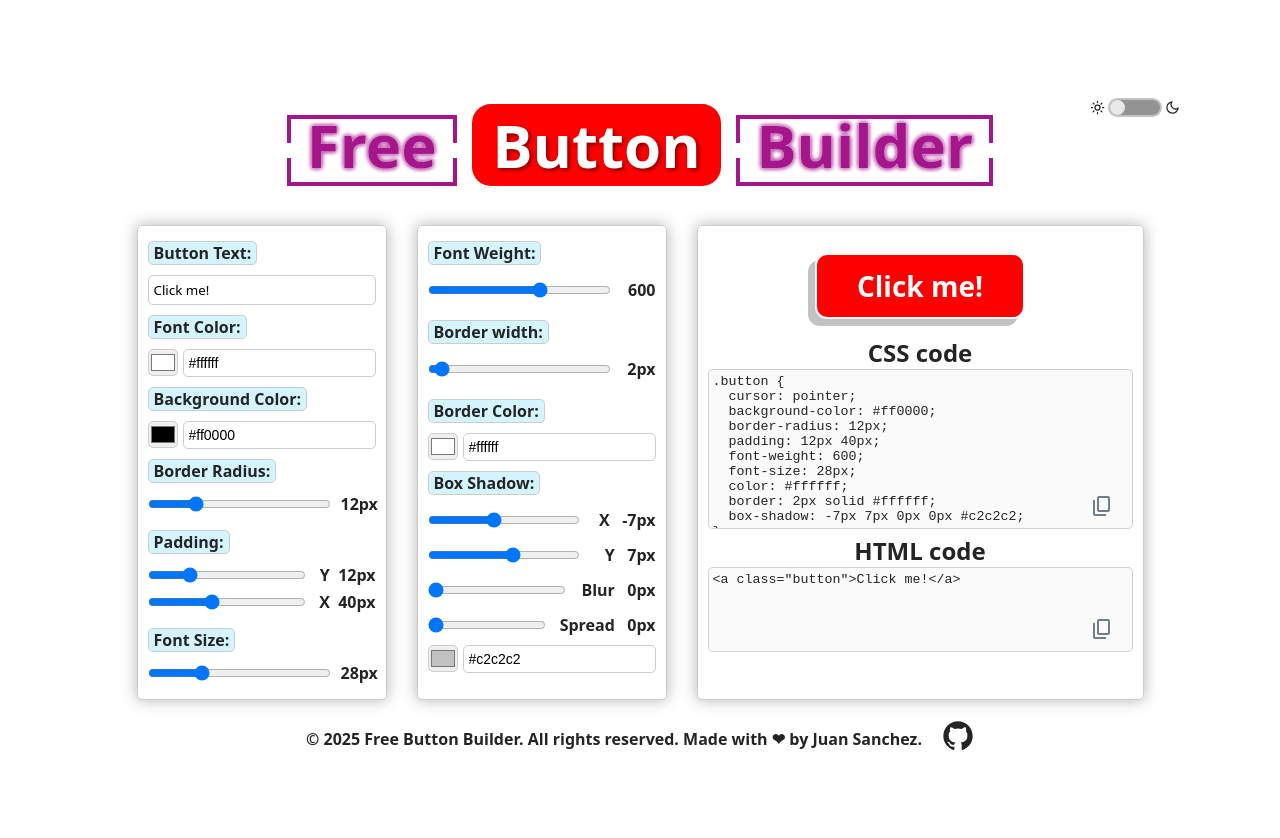
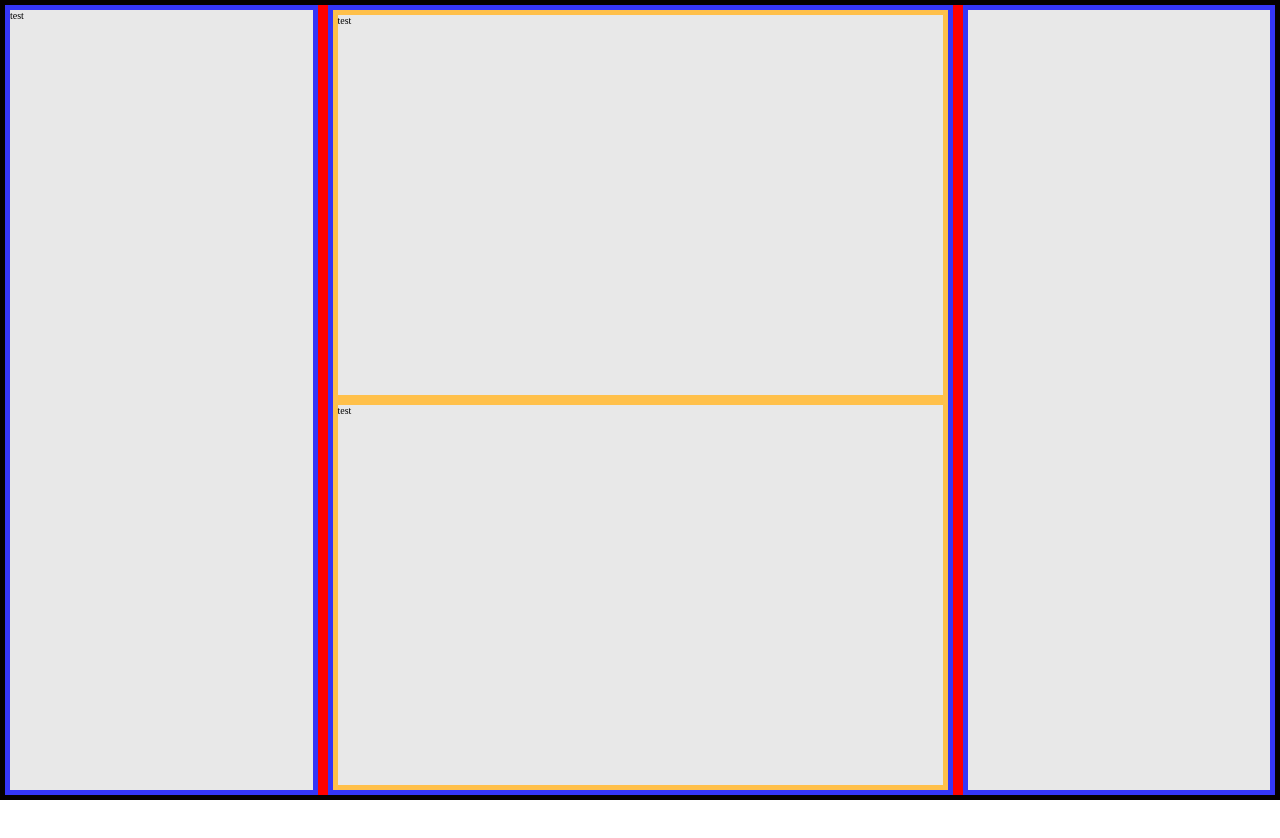
Before and after one commit to J-C-S-V/button-builder, a React (Vite) app: page / in a window 1280 px wide. Shown: the top 838 px of the page. After the commit the page ends 800 px from the top, so only its background shows below. Built offline with nearby package versions, Linux system fonts and the light colour scheme.

Commit message:
Add new test layout

```diff
--- a/src/App.css
+++ b/src/App.css
@@ -59,8 +59,7 @@
   position: relative;
   padding: 0 2rem;
   color: var(--color-purple);
-  text-shadow: 0 0 2px var(--color-text-white), 0 0 5px var(--color-purple),
-    0 0 4px var(--color-purple);
+  text-shadow: 0 0 2px var(--color-text-white), 0 0 5px var(--color-purple), 0 0 4px var(--color-purple);
 }
 
 .app__title-span-1::before,
--- a/src/App.tsx
+++ b/src/App.tsx
@@ -4,52 +4,6 @@ import { WorkBench } from "./components/WorkBench";
 import { Footer } from "./components/Footer";
 import { MoonIcon, SunIcon } from "../public/assets/svg/Icons";
 import "./App.css";
-
-const Test = () => {
-  const [name, setName] = useState({
-    firstName: "Juank",
-    lastName: "San",
-    emailAddress: "juanksan@gmail.com",
-  });
-  const handleChangeTestName = (e) => {
-    setName({
-      ...name,
-      firstName: e.target.value,
-    });
-  };
-
-  const handleChangeTestLastName = (e) => {
-    setName({
-      ...name,
-      lastName: e.target.value,
-    });
-  };
-
-  const handleChangeTestEmail = (e) => {
-    setName({
-      ...name,
-      emailAddress: e.target.value,
-    });
-  };
-
-  return (
-    <>
-      <label htmlFor="name">Name </label>
-      <input id="name" type="text" onChange={handleChangeTestName} />
-      <br />
-
-      <label htmlFor="lastName">Last Name </label>
-      <input type="text" id="lastName" onChange={handleChangeTestLastName} />
-      <br />
-
-      <label htmlFor="email">Email </label>
-      <input type="email" id="email" onChange={handleChangeTestEmail} />
-      <h2>Name: {name.firstName}</h2>
-      <h2>Last Name: {name.lastName}</h2>
-      <h2>Email Address: {name.emailAddress}</h2>
-    </>
-  );
-};
 
 function App() {
   const { theme, handleClickTheme } = useContext(ThemeContext);
@@ -62,11 +16,7 @@ function App() {
         </li>
         <li onClick={handleClickTheme} className="theme-button__icon">
           <div className="theme-button__icon-bg">
-            <div
-              className={`theme-button__icon-circle ${
-                theme === "dark" ? "right" : ""
-              }`}
-            ></div>
+            <div className={`theme-button__icon-circle ${theme === "dark" ? "right" : ""}`}></div>
           </div>
         </li>
         <li className="theme-button__sun">
@@ -80,7 +30,6 @@ function App() {
       </h1>
       <WorkBench />
       <Footer />
-      {/* <Test /> */}
     </main>
   );
 }
--- a/src/components/Footer.tsx
+++ b/src/components/Footer.tsx
@@ -4,9 +4,8 @@ export const Footer = () => {
   return (
     <footer className="footer">
       <p className="footer__text">
-        © 2025 Free Button Builder. All rights reserved. Made with ❤ by Juan
-        Sanchez.
-        <a target="_blank" href="https://github.com/J-C-S-V/button-builder">
+        © 2025 Free Button Builder. All rights reserved. Made with ❤ by Juan Sanchez.
+        <a target="_blank" href="https://github.com/J-C-S-V">
           <span className="footer__tooltip">
             <IconGithub />
           </span>
--- /dev/null
+++ b/src/components/Test.tsx
@@ -0,0 +1,16 @@
+export const Test = () => {
+  return (
+    <div className="test">
+      <div className="test__column_one column">test</div>
+      <div className="test__column_two column">
+        <div className="test__row_one row">
+          <p>test</p>
+        </div>
+        <div className="test__row_two row">
+          <p>test</p>
+        </div>
+      </div>
+      <div className="test__column_three column"></div>
+    </div>
+  );
+};
--- a/src/index.css
+++ b/src/index.css
@@ -56,3 +56,25 @@ textarea {
 li {
   list-style: none;
 }
+
+.test {
+  width: 100%;
+  height: 100dvh;
+  border: 5px solid rgb(5, 0, 0);
+  display: grid;
+  grid-template-columns: 1fr 2fr 1fr;
+  grid-template-rows: 1fr;
+  gap: 1rem;
+  background-color: red;
+}
+
+.column {
+  border: 5px solid rgb(53, 53, 248);
+  background-color: var(--color-background-gray-light);
+}
+
+.row {
+  border: 5px solid rgb(255, 192, 74);
+  background-color: var(--color-background-gray-light);
+  height: 50%;
+}
--- a/src/main.tsx
+++ b/src/main.tsx
@@ -2,12 +2,13 @@ import { StrictMode } from "react";
 import { createRoot } from "react-dom/client";
 import { ThemeProvider } from "./context/ThemeContext";
 import "./index.css";
-import App from "./App.tsx";
-
+// import App from "./App.tsx";
+import { Test } from "./components/Test.tsx";
 createRoot(document.getElementById("root")!).render(
   <StrictMode>
     <ThemeProvider>
-      <App />
+      {/* <App /> */}
+      <Test />
     </ThemeProvider>
   </StrictMode>
 );
```
